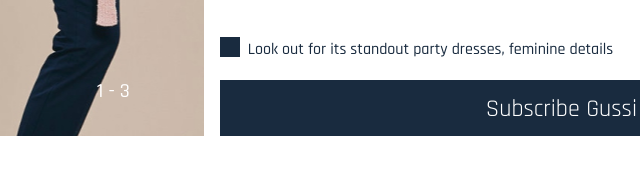
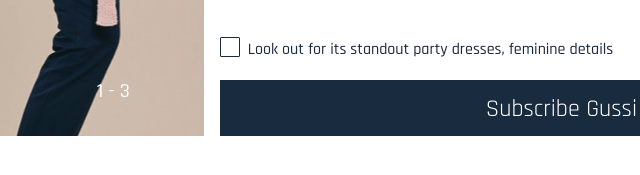
Before and after one commit to irina-aice/pitch-test, a website: page source/index.html in a window 1280 px wide. In both pictures the pointer is over the element 590 px from the left and 679 px from the top of the page. Shown: the part 632-807 px from the top of the page, 361-1001 px from the left. Drawn offline with nearby package versions, Linux system fonts and the light colour scheme; files that its build step writes are made by us from their sources.

Commit message:
in progress

```diff
--- a/source/sass/blocks/agreement.scss
+++ b/source/sass/blocks/agreement.scss
@@ -25,6 +25,13 @@
   height: 20px;
   color: $white;
   background-color: $dark-blue;
+
+  &:hover {
+    color: $lighter-grey;
+    background-color: transparent;
+    border: 1px solid $dark-blue;
+    border-radius: 1px;
+  }
 }
 
 .agreement__checkbox-icon-checked {
@@ -42,6 +49,12 @@
   display: block;
 }
 
+.agreement__label-checkbox input:disabled + .agreement__checkbox-icon-wrapper {
+  color: transparent;
+  background-color: transparent;
+  border: 1px solid $lighter-grey;
+}
+
 .agreement__button {
   margin-top: 16px;
 }
--- a/source/sass/blocks/button.scss
+++ b/source/sass/blocks/button.scss
@@ -21,4 +21,12 @@
     color: $white;
     background-color: $dark-blue;
   }
+
+  &--submit:hover {
+    background-color: $light-blue;
+  }
+
+  &--submit:active {
+    background-color: $lighter-blue;
+  }
 }
--- a/source/sass/blocks/color.scss
+++ b/source/sass/blocks/color.scss
@@ -88,3 +88,25 @@
     height: 32px;
   }
 }
+
+.color__radio-icon:hover::before {
+  content: "";
+  position: absolute;
+  display: block;
+  top: 0;
+  left: 0;
+  right: 0;
+  bottom: 0;
+  margin: auto;
+  width: 48px;
+  height: 48px;
+  border: 1px solid $grey;
+  border-radius: 50%;
+}
+
+@media (min-width: $width-desktop) {
+  .color__radio-icon:hover::before {
+    width: 32px;
+    height: 32px;
+  }
+}
--- a/source/sass/colors.scss
+++ b/source/sass/colors.scss
@@ -1,4 +1,6 @@
 $dark-blue: #192b3f;
+$light-blue: #2e4055;
+$lighter-blue: #3b536d;
 $blue: #3d5876;
 $grey: #8a94a6;
 $light-grey: #c5c4c2;
```
